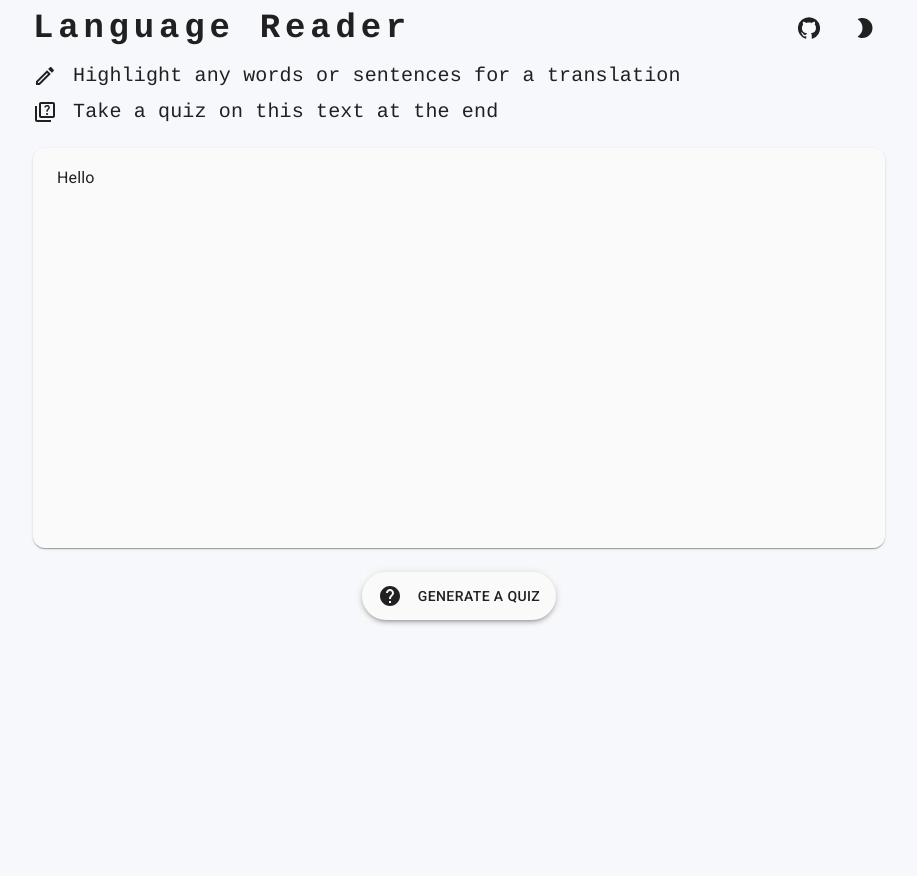
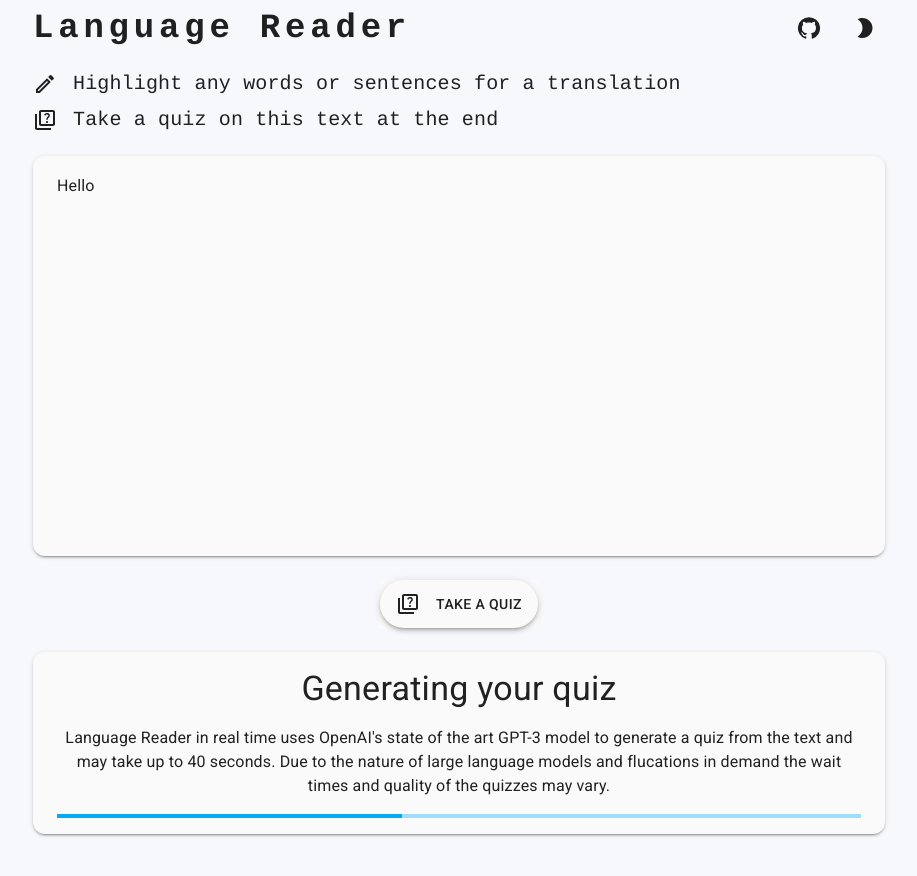
Before and after one commit to IanConceicao/language-reader, a React (Create React App) app in the folder frontend/: page /reader in a window 1280 px wide. Shown: the top 876 px of the page, without its empty margins (181-1098 px from the left). Before the commit the page ends 800 px from the top, so only its background shows below. Built offline with nearby package versions, Linux system fonts and the light colour scheme.

Commit message:
Added a loading component

```diff
--- a/frontend/src/components/Navbar.tsx
+++ b/frontend/src/components/Navbar.tsx
@@ -18,6 +18,7 @@ const Navbar: React.FC<NavbarPropos> = () => {
       sx={{ justifyContent: "space-between" }}
       pt={1}
       pb={2}
+      mb={1}
     >
       <Typography
         variant="h4"
--- a/frontend/src/components/Reader/Quiz.tsx
+++ b/frontend/src/components/Reader/Quiz.tsx
@@ -1,6 +1,8 @@
-import HelpOutlinedIcon from "@mui/icons-material/HelpOutlined";
+import QuizOutlinedIcon from "@mui/icons-material/QuizOutlined";
 import { Box, Stack, useTheme } from "@mui/material";
 import Fab from "@mui/material/Fab";
+import { useState } from "react";
+import QuizLoader from "./QuizLoader";
 
 interface QuizProps {
   text: string;
@@ -11,14 +13,16 @@ interface QuizProps {
 const Quiz: React.FC<QuizProps> = (props: QuizProps) => {
   const { text, inputLanguage, outputLanguage } = props;
   const theme = useTheme();
+  const [showQuiz, setShowQuiz] = useState(false);
   return (
-    <Stack direction="row" justifyContent="center">
+    <Stack direction="column" alignItems="center" spacing={3}>
       <Box sx={{ backgroundColor: theme.palette.background.paper }}>
         <Fab variant="extended" sx={{ boxShadow: 3 }}>
-          <HelpOutlinedIcon sx={{ mr: 2 }} />
-          Generate a quiz
+          <QuizOutlinedIcon sx={{ mr: 2 }} />
+          Take a quiz
         </Fab>
       </Box>
+      <QuizLoader />
     </Stack>
   );
 };
--- /dev/null
+++ b/frontend/src/components/Reader/QuizLoader.tsx
@@ -0,0 +1,23 @@
+import { LinearProgress, Paper, Stack, Typography } from "@mui/material";
+
+interface QuizLoaderProps {}
+const QuizLoader: React.FC<QuizLoaderProps> = (props: QuizLoaderProps) => {
+  return (
+    <Paper elevation={2} sx={{ py: 2, px: 3, width: "100%" }}>
+      <Stack direction="column" spacing={2}>
+        <Typography variant="h4" textAlign="center">
+          Generating your quiz
+        </Typography>
+        <Typography variant="body1" textAlign="center">
+          Language Reader in real time uses OpenAI's state of the art GPT-3
+          model to generate a quiz from the text and may take up to 40 seconds.
+          Due to the nature of large language models and flucations in demand
+          the wait times and quality of the quizzes may vary.
+        </Typography>
+        <LinearProgress />
+      </Stack>
+    </Paper>
+  );
+};
+
+export default QuizLoader;
--- a/frontend/src/pages/Reader.tsx
+++ b/frontend/src/pages/Reader.tsx
@@ -143,7 +143,7 @@ const Reader: React.FC<ReaderProps> = () => {
             </Typography>
           </Stack>
         </Stack>
-        <Paper elevation={1} sx={{ py: 2, px: 3, minHeight: "50vh" }}>
+        <Paper elevation={2} sx={{ py: 2, px: 3, minHeight: "50vh" }}>
           <Typography
             variant="subtitle1"
             style={{ whiteSpace: "pre-wrap", display: "inline-block" }}
```
